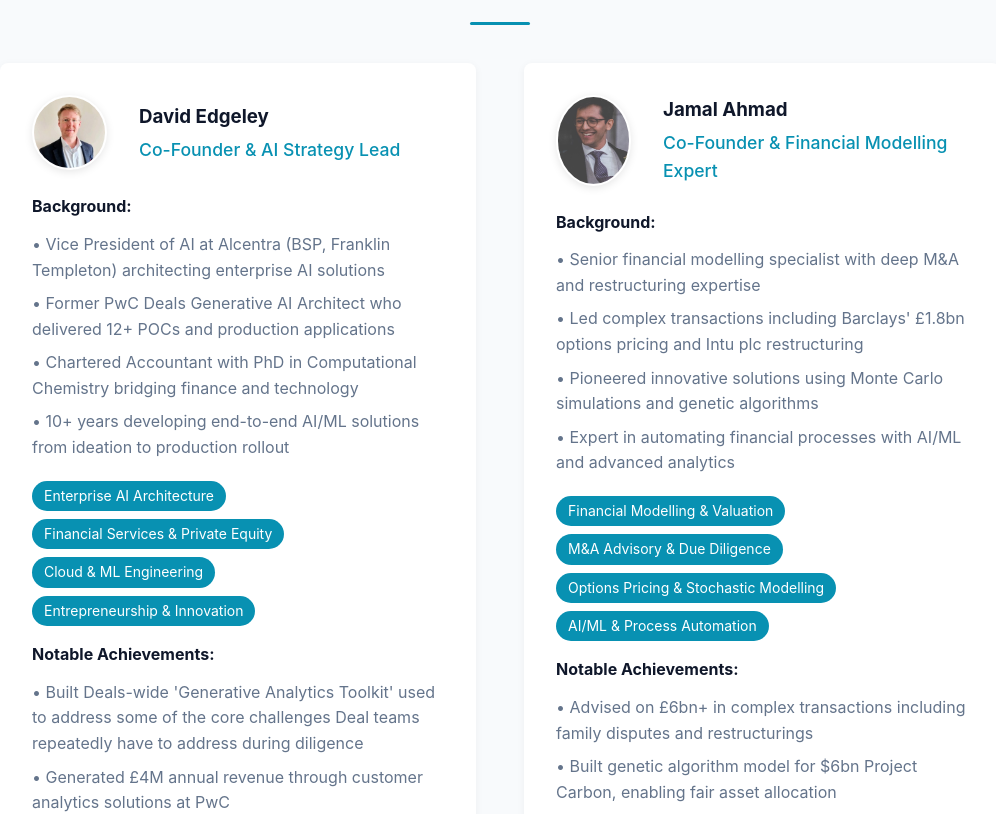
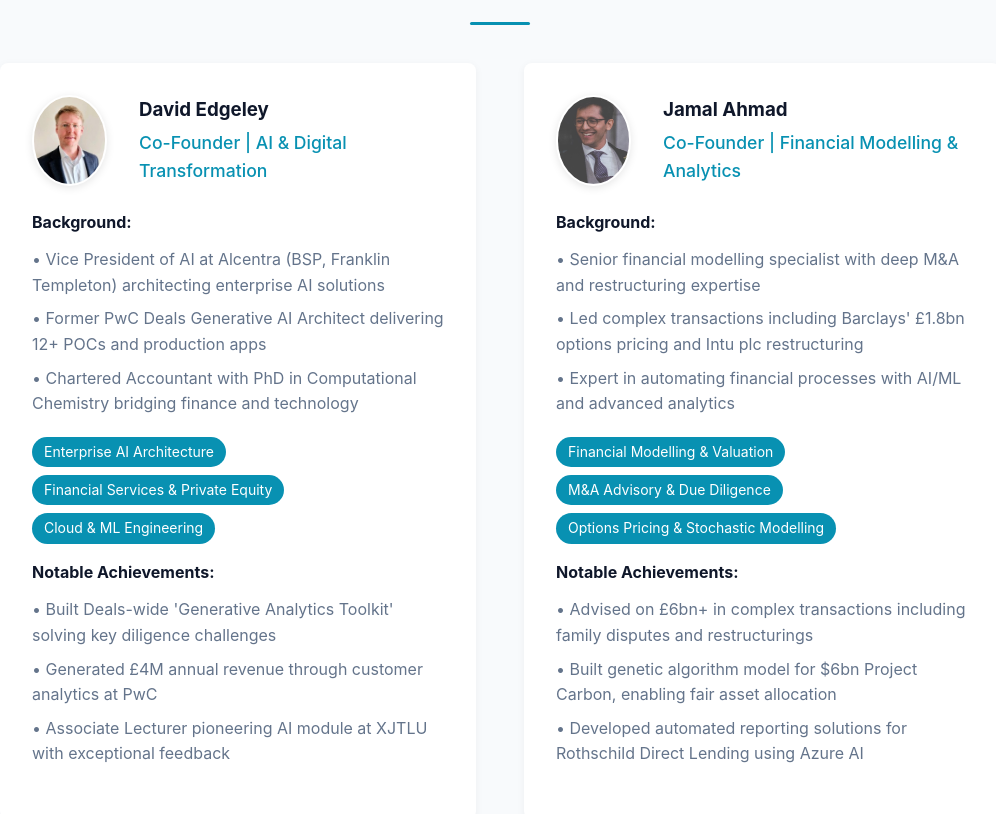
Before and after one commit to drdedge/pe-consultancy-website, a React (Vite) app: page /about in a window 1280 px wide. Shown: the part 560-1374 px from the top of the page, without its empty margins (140-1136 px from the left). Built offline with nearby package versions, Linux system fonts and the light colour scheme.

Commit message:
Use Co-Founder titles

```diff
--- a/src/data/team.js
+++ b/src/data/team.js
@@ -6,49 +6,43 @@ export const teamMembers = [
   {
     id: 'david-edgeley',
     name: 'David Edgeley',
-    role: 'Co-Founder & AI Strategy Lead',
+    role: 'Co-Founder | AI & Digital Transformation',
     photo: davidPhoto,
     background: [
       "Vice President of AI at Alcentra (BSP, Franklin Templeton) architecting enterprise AI solutions",
-      "Former PwC Deals Generative AI Architect who delivered 12+ POCs and production applications",
-      "Chartered Accountant with PhD in Computational Chemistry bridging finance and technology",
-      "10+ years developing end-to-end AI/ML solutions from ideation to production rollout"
+      "Former PwC Deals Generative AI Architect delivering 12+ POCs and production apps",
+      "Chartered Accountant with PhD in Computational Chemistry bridging finance and technology"
     ],
     expertise: [
       "Enterprise AI Architecture",
       "Financial Services & Private Equity",
-      "Cloud & ML Engineering",
-      "Entrepreneurship & Innovation"
+      "Cloud & ML Engineering"
     ],
     achievements: [
-      "Built Deals-wide 'Generative Analytics Toolkit' used to address some of the core challenges Deal teams repeatedly have to address during diligence",
-      "Generated £4M annual revenue through customer analytics solutions at PwC",
-      "Founded property management and export businesses alongside corporate career",
-      "Associate Lecturer pioneering AI module at XJTLU with exceptional student feedback"
+      "Built Deals-wide 'Generative Analytics Toolkit' solving key diligence challenges",
+      "Generated £4M annual revenue through customer analytics at PwC",
+      "Associate Lecturer pioneering AI module at XJTLU with exceptional feedback"
     ]
   },
   {
     id: 'jamal-ahmad',
     name: 'Jamal Ahmad',
-    role: 'Co-Founder & Financial Modelling Expert',
+    role: 'Co-Founder | Financial Modelling & Analytics',
     photo: jamalPhoto,
     background: [
       "Senior financial modelling specialist with deep M&A and restructuring expertise",
       "Led complex transactions including Barclays' £1.8bn options pricing and Intu plc restructuring",
-      "Pioneered innovative solutions using Monte Carlo simulations and genetic algorithms",
       "Expert in automating financial processes with AI/ML and advanced analytics"
     ],
     expertise: [
       "Financial Modelling & Valuation",
       "M&A Advisory & Due Diligence",
-      "Options Pricing & Stochastic Modelling",
-      "AI/ML & Process Automation"
+      "Options Pricing & Stochastic Modelling"
     ],
     achievements: [
       "Advised on £6bn+ in complex transactions including family disputes and restructurings",
       "Built genetic algorithm model for $6bn Project Carbon, enabling fair asset allocation",
-      "Developed automated reporting solutions for Rothschild Direct Lending using Azure AI",
-      "Created value for startups through working capital optimization and cost reduction"
+      "Developed automated reporting solutions for Rothschild Direct Lending using Azure AI"
     ]
   }
 ];
```
